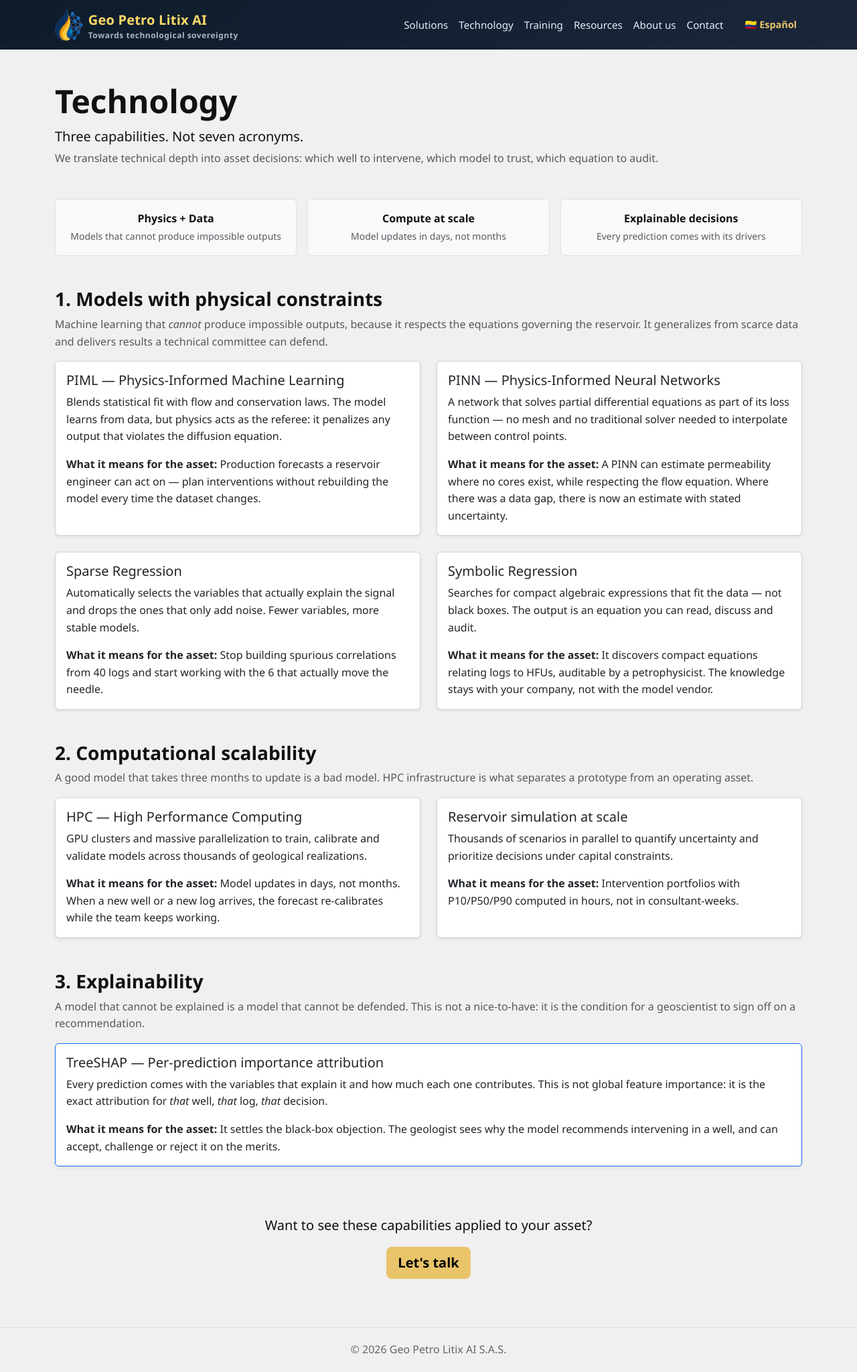
After one commit to rafaelAntonioDiaz/TVTemision, a Spring app: template src/main/resources/templates/en-technology.html in a window 1280 px wide. The commit adds this page. Shown: the whole page at 67% size. Run offline with Thymeleaf, Linux system fonts and the light colour scheme; the template is opened without the code that fills it, so the values that code supplies are empty; some of the project's set-up classes (security, data sources, template engines, error pages and the like) are left out, and stand-ins take their place.

```diff
--- a/src/main/resources/application.properties
+++ b/src/main/resources/application.properties
@@ -18,6 +18,8 @@ app.base-url=http://localhost:8080
 
 app.upload.fractals.dir=./uploads/fractals/
 
+spring.thymeleaf.cache=false
+
 # Configuración mínima para que Spring Boot cree el JavaMailSender
 spring.mail.host=localhost
 spring.mail.port=3025
--- a/src/main/resources/static/css/main.css
+++ b/src/main/resources/static/css/main.css
@@ -292,3 +292,19 @@ body {
     0%   { background-position: 200% 0; }
     100% { background-position: -200% 0; }
 }
+.navbar-gpl .brand-logo {
+    height: 48px;
+    width: auto;              /* respeta la proporción real del archivo */
+    object-fit: contain;
+    display: block;
+}
+
+/* Ajuste opcional en pantallas pequeñas */
+@media (max-width: 576px) {
+    .navbar-gpl .brand-logo {
+        height: 40px;
+    }
+}
+@media (max-width: 400px) {
+    .navbar-gpl .subtitle-contrast { display: none; }
+}
--- /dev/null
+++ b/src/main/resources/templates/en-technology.html
@@ -0,0 +1,204 @@
+<!DOCTYPE html>
+<html xmlns:th="http://www.thymeleaf.org"
+      th:replace="~{fragments/layout :: layout(~{::title}, ~{::headExtra}, ~{::content}, 'en')}">
+<head>
+    <title>Technology — Geo Petro Litix AI</title>
+    <th:block th:fragment="headExtra"></th:block>
+</head>
+<body>
+<main th:fragment="content" class="container py-5">
+
+    <!-- Hero -->
+    <header class="mb-5">
+        <h1 class="display-5 fw-bold">Technology</h1>
+        <p class="lead mb-1">Three capabilities. Not seven acronyms.</p>
+        <p class="text-muted">
+            We translate technical depth into asset decisions:
+            which well to intervene, which model to trust, which equation to audit.
+        </p>
+    </header>
+
+    <!-- At-a-glance strip -->
+    <div class="row g-3 mb-5 text-center">
+        <div class="col-md-4">
+            <div class="p-3 border rounded bg-light h-100">
+                <div class="fw-semibold">Physics + Data</div>
+                <small class="text-muted">Models that cannot produce impossible outputs</small>
+            </div>
+        </div>
+        <div class="col-md-4">
+            <div class="p-3 border rounded bg-light h-100">
+                <div class="fw-semibold">Compute at scale</div>
+                <small class="text-muted">Model updates in days, not months</small>
+            </div>
+        </div>
+        <div class="col-md-4">
+            <div class="p-3 border rounded bg-light h-100">
+                <div class="fw-semibold">Explainable decisions</div>
+                <small class="text-muted">Every prediction comes with its drivers</small>
+            </div>
+        </div>
+    </div>
+
+    <!-- 1. Models with physical constraints -->
+    <section class="mb-5">
+        <h2 class="h3 fw-semibold">1. Models with physical constraints</h2>
+        <p class="text-muted">
+            Machine learning that <em>cannot</em> produce impossible outputs,
+            because it respects the equations governing the reservoir.
+            It generalizes from scarce data and delivers results a technical committee can defend.
+        </p>
+
+        <div class="row g-4">
+            <div class="col-md-6">
+                <div class="card h-100 shadow-sm">
+                    <div class="card-body">
+                        <h3 class="h5 card-title">PIML — Physics-Informed Machine Learning</h3>
+                        <p class="card-text">
+                            Blends statistical fit with flow and conservation laws.
+                            The model learns from data, but physics acts as the referee:
+                            it penalizes any output that violates the diffusion equation.
+                        </p>
+                        <p class="card-text mb-0"><strong>What it means for the asset:</strong>
+                            Production forecasts a reservoir engineer can act on —
+                            plan interventions without rebuilding the model every time the dataset changes.
+                        </p>
+                    </div>
+                </div>
+            </div>
+
+            <div class="col-md-6">
+                <div class="card h-100 shadow-sm">
+                    <div class="card-body">
+                        <h3 class="h5 card-title">PINN — Physics-Informed Neural Networks</h3>
+                        <p class="card-text">
+                            A network that solves partial differential equations as part of its loss function —
+                            no mesh and no traditional solver needed to interpolate between control points.
+                        </p>
+                        <p class="card-text mb-0"><strong>What it means for the asset:</strong>
+                            A PINN can estimate permeability where no cores exist,
+                            while respecting the flow equation. Where there was a data gap,
+                            there is now an estimate with stated uncertainty.
+                        </p>
+                    </div>
+                </div>
+            </div>
+
+            <div class="col-md-6">
+                <div class="card h-100 shadow-sm">
+                    <div class="card-body">
+                        <h3 class="h5 card-title">Sparse Regression</h3>
+                        <p class="card-text">
+                            Automatically selects the variables that actually explain the signal
+                            and drops the ones that only add noise. Fewer variables, more stable models.
+                        </p>
+                        <p class="card-text mb-0"><strong>What it means for the asset:</strong>
+                            Stop building spurious correlations from 40 logs and start working
+                            with the 6 that actually move the needle.
+                        </p>
+                    </div>
+                </div>
+            </div>
+
+            <div class="col-md-6">
+                <div class="card h-100 shadow-sm">
+                    <div class="card-body">
+                        <h3 class="h5 card-title">Symbolic Regression</h3>
+                        <p class="card-text">
+                            Searches for compact algebraic expressions that fit the data — not black boxes.
+                            The output is an equation you can read, discuss and audit.
+                        </p>
+                        <p class="card-text mb-0"><strong>What it means for the asset:</strong>
+                            It discovers compact equations relating logs to HFUs,
+                            auditable by a petrophysicist. The knowledge stays with your company,
+                            not with the model vendor.
+                        </p>
+                    </div>
+                </div>
+            </div>
+        </div>
+    </section>
+
+    <!-- 2. Computational scalability -->
+    <section class="mb-5">
+        <h2 class="h3 fw-semibold">2. Computational scalability</h2>
+        <p class="text-muted">
+            A good model that takes three months to update is a bad model.
+            HPC infrastructure is what separates a prototype from an operating asset.
+        </p>
+
+        <div class="row g-4">
+            <div class="col-md-6">
+                <div class="card h-100 shadow-sm">
+                    <div class="card-body">
+                        <h3 class="h5 card-title">HPC — High Performance Computing</h3>
+                        <p class="card-text">
+                            GPU clusters and massive parallelization to train, calibrate and validate
+                            models across thousands of geological realizations.
+                        </p>
+                        <p class="card-text mb-0"><strong>What it means for the asset:</strong>
+                            Model updates in days, not months.
+                            When a new well or a new log arrives, the forecast re-calibrates
+                            while the team keeps working.
+                        </p>
+                    </div>
+                </div>
+            </div>
+
+            <div class="col-md-6">
+                <div class="card h-100 shadow-sm">
+                    <div class="card-body">
+                        <h3 class="h5 card-title">Reservoir simulation at scale</h3>
+                        <p class="card-text">
+                            Thousands of scenarios in parallel to quantify uncertainty
+                            and prioritize decisions under capital constraints.
+                        </p>
+                        <p class="card-text mb-0"><strong>What it means for the asset:</strong>
+                            Intervention portfolios with P10/P50/P90 computed in hours,
+                            not in consultant-weeks.
+                        </p>
+                    </div>
+                </div>
+            </div>
+        </div>
+    </section>
+
+    <!-- 3. Explainability -->
+    <section class="mb-5">
+        <h2 class="h3 fw-semibold">3. Explainability</h2>
+        <p class="text-muted">
+            A model that cannot be explained is a model that cannot be defended.
+            This is not a nice-to-have: it is the condition for a geoscientist to sign off on a recommendation.
+        </p>
+
+        <div class="row g-4">
+            <div class="col-12">
+                <div class="card h-100 shadow-sm border-primary">
+                    <div class="card-body">
+                        <h3 class="h5 card-title">TreeSHAP — Per-prediction importance attribution</h3>
+                        <p class="card-text">
+                            Every prediction comes with the variables that explain it
+                            and how much each one contributes. This is not global feature importance:
+                            it is the exact attribution for <em>that</em> well, <em>that</em> log,
+                            <em>that</em> decision.
+                        </p>
+                        <p class="card-text mb-0"><strong>What it means for the asset:</strong>
+                            It settles the black-box objection.
+                            The geologist sees why the model recommends intervening in a well,
+                            and can accept, challenge or reject it on the merits.
+                        </p>
+                    </div>
+                </div>
+            </div>
+        </div>
+    </section>
+
+    <!-- CTA -->
+    <section class="text-center py-4">
+        <p class="lead mb-3">Want to see these capabilities applied to your asset?</p>
+        <a class="btn btn-primary btn-lg" th:href="@{/en/contact}">Let's talk</a>
+    </section>
+
+</main>
+</body>
+</html>
--- a/src/main/resources/templates/fragments/header.html
+++ b/src/main/resources/templates/fragments/header.html
@@ -1,13 +1,18 @@
 <nav th:fragment="header(lang)" class="navbar navbar-expand-lg navbar-dark navbar-gpl">
     <div class="container">
 
-        <!-- Logo / Marca con Título y Subtítulo adaptado al idioma -->
-        <a class="navbar-brand d-flex align-items-center" th:href="@{/home}">
+        <!-- Logo / Marca -->
+        <a class="navbar-brand d-flex align-items-center gap-2"
+           th:href="${lang == 'es'} ? @{/home} : @{/en/home}">
+            <img th:src="@{/images/logoGeoPetroLitixAI.webp}"
+                 alt="Geo Petro Litix AI"
+                 class="brand-logo"
+                 width="48" height="48"/>
             <div class="d-flex flex-column">
                 <span class="fw-bold fs-5">Geo Petro Litix AI</span>
                 <small class="subtitle-contrast"
                        th:text="${lang == 'es'} ? 'Hacia la soberanía tecnológica'
-                        : 'Towards technological sovereignty'">
+                : 'Towards technological sovereignty'">
                     Hacia la soberanía tecnológica
                 </small>
             </div>
@@ -21,30 +26,50 @@
 
         <div class="collapse navbar-collapse" id="navMain">
             <ul class="navbar-nav ms-auto mb-2 mb-lg-0 align-items-lg-center">
+
+                <!-- Soluciones / Solutions -->
                 <li class="nav-item">
-                    <a class="nav-link" th:href="@{/soluciones}"
+                    <a class="nav-link"
+                       th:href="${lang == 'es'} ? @{/soluciones} : @{/en/solutions}"
                        th:text="${lang == 'es'} ? 'Soluciones' : 'Solutions'">Soluciones</a>
                 </li>
+
+                <!-- Tecnología / Technology -->
                 <li class="nav-item">
-                    <a class="nav-link" th:href="@{/tecnologia}"
+                    <a class="nav-link"
+                       th:href="${lang == 'es'} ? @{/tecnologia} : @{/en/technology}"
                        th:text="${lang == 'es'} ? 'Tecnología' : 'Technology'">Tecnología</a>
                 </li>
+
+                <!-- Entrenamiento / Training -->
                 <li class="nav-item">
-                    <a class="nav-link" th:href="@{/entrenamiento}"
+                    <a class="nav-link"
+                       th:href="${lang == 'es'} ? @{/entrenamiento} : @{/en/training}"
                        th:text="${lang == 'es'} ? 'Entrenamiento' : 'Training'">Entrenamiento</a>
                 </li>
+
+                <!-- Recursos / Resources -->
                 <li class="nav-item">
-                    <a class="nav-link" th:href="@{/recursos}"
+                    <a class="nav-link"
+                       th:href="${lang == 'es'} ? @{/recursos} : @{/en/resources}"
                        th:text="${lang == 'es'} ? 'Recursos' : 'Resources'">Recursos</a>
                 </li>
+
+                <!-- Quiénes somos / About us -->
                 <li class="nav-item">
-                    <a class="nav-link" th:href="@{/quienes-somos}"
+                    <a class="nav-link"
+                       th:href="${lang == 'es'} ? @{/nosotros} : @{/en/about}"
                        th:text="${lang == 'es'} ? 'Quiénes somos' : 'About us'">Quiénes somos</a>
                 </li>
+
+                <!-- Contacto / Contact -->
                 <li class="nav-item">
-                    <a class="nav-link" th:href="@{/contacto}"
+                    <a class="nav-link"
+                       th:href="${lang == 'es'} ? @{/contacto} : @{/en/contact}"
                        th:text="${lang == 'es'} ? 'Contacto' : 'Contact'">Contacto</a>
                 </li>
+
+                <!-- Switch de idioma -->
                 <li class="nav-item ms-lg-3 mt-2 mt-lg-0">
                     <a th:if="${lang == 'es'}" th:href="${langSwitchUrl} ?: '/en/home'"
                        class="lang-switch" hreflang="en" aria-label="Switch to English">🇺🇸 English</a>
```
Also changed, not shown: src/main/java/com/rafaeldiaz/emisiontvt_ff/controller/LangSwitchAdvice.java (+22 -0 lines), src/main/java/com/rafaeldiaz/emisiontvt_ff/controller/PageController.java (+12 -0 lines), src/main/resources/templates/tecnologia.html (+174 -160 lines), src/main/resources/static/images/logoGeoPetroLitixAI.webp (added).
